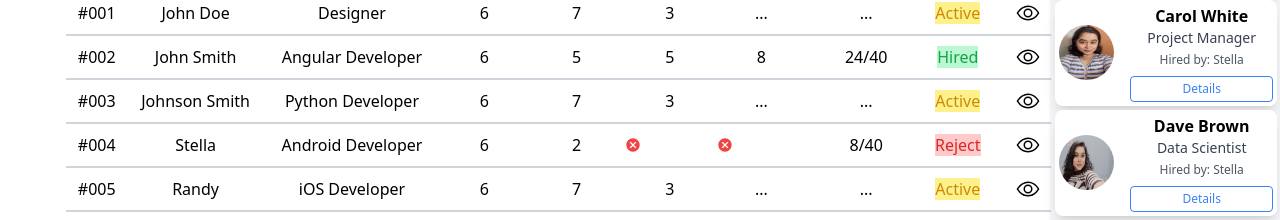
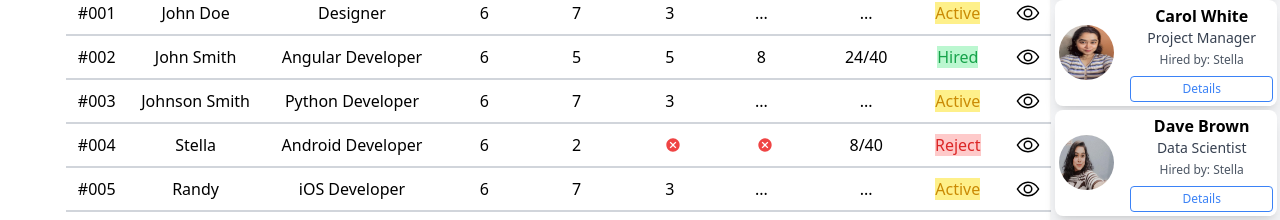
Before and after one commit to anafariya/nexino, a React (Create React App) app: page / in a window 1280 px wide. Shown: the part 1839-2059 px from the top of the page. Built offline with nearby package versions, Linux system fonts and the light colour scheme; the HTML template or start-up script is replaced by a standard one.

Commit message:
adjusted table

```diff
--- a/src/components/header/Header.jsx
+++ b/src/components/header/Header.jsx
@@ -8,8 +8,8 @@ function Header() {
   return (
     <>
     <div className="flex h-10vh items-center justify-between mt-10 ml-[55px]">
-        <div className="flex items-center space-x-2 md:space-x-4">
-            <img src="/nexino-logo.png" alt="Nexino" className="h-8 md:h-10" />
+        <div className="flex items-center space-x-2">
+            <img src="/nexino-logo.png" alt="Nexino" className="h-8" />
 
             <form className="flex-1 max-w-md">
                 <div className="relative">
@@ -25,7 +25,7 @@ function Header() {
                 <label htmlFor="default-search" className="text-sm font-medium text-gray-900 sr-only">Search</label>
             </form>
         </div>
-        <div className='w-[40vw] header-icons flex justify-between'>
+        <div className='w-[35vw] header-icons flex justify-between'>
             <TbBrightnessUp size="24" />
             <FaRegComment size="24" />
             <IoMdNotificationsOutline size="24" />
--- a/src/components/jobCandidatetable/JobCandidateTable.jsx
+++ b/src/components/jobCandidatetable/JobCandidateTable.jsx
@@ -82,7 +82,7 @@ function JobCandidateTable() {
             {candidate.levels.map((level, idx) => (
               <td key={idx}>
                 {level === "X" ? (
-                  <MdCancel className="text-red-500" />
+                  <MdCancel className="text-red-500 ml-10" />
                 ) : (
                   level
                 )}
```
